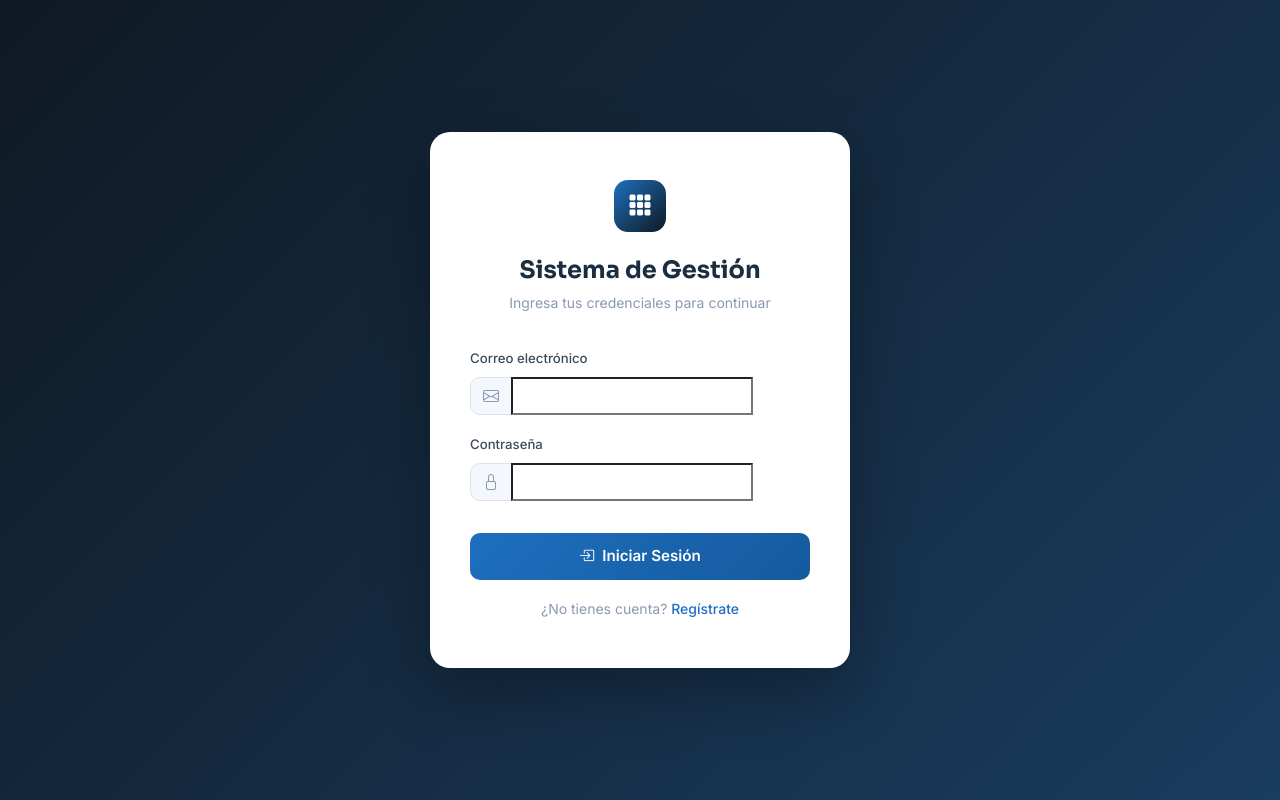
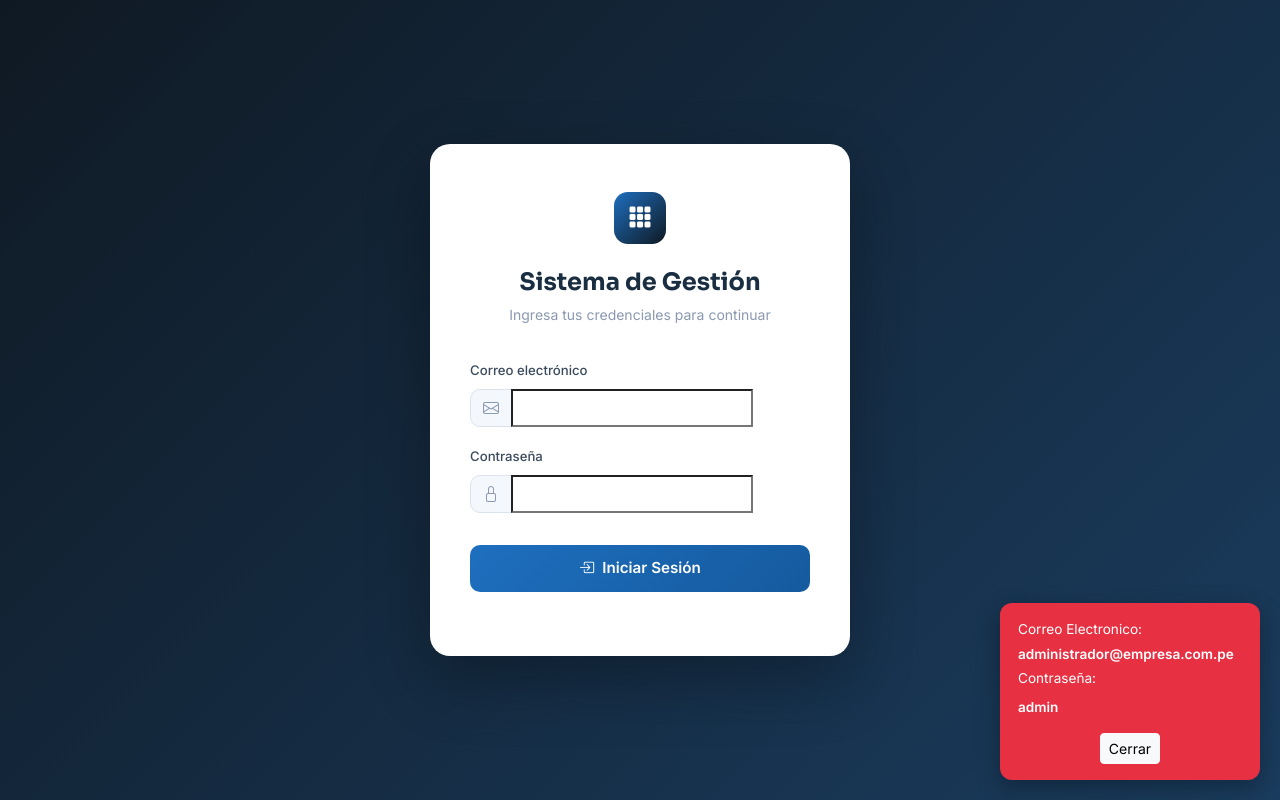
Before and after one commit to roberthbardales/demo2026, a Django app: template templates/users/login.html in a window 1280 px wide. Run offline with Django 3.2, Linux system fonts and the light colour scheme; the template is opened without the code that fills it, so the values that code supplies are empty, except form fields; tables that the repository leaves empty hold one stand-in row (values such as "Sample post"); form fields are guessed from the names that the template uses.

Commit message:
usuario administrador

```diff
--- a/templates/users/login.html
+++ b/templates/users/login.html
@@ -86,6 +86,7 @@
     </style>
 </head>
 <body>
+
 <div class="login-card">
     <div class="login-logo">
         <i class="bi bi-grid-3x3-gap-fill text-white fs-4"></i>
@@ -121,14 +122,39 @@
             <i class="bi bi-box-arrow-in-right me-2"></i>Iniciar Sesión
         </button>
         <div class="text-center mt-3">
-            <a href="{% url 'users_app:user-register' %}"
+            <!-- <a href="{% url 'users_app:user-register' %}"
                style="font-size:.875rem;color:#8a99b0;text-decoration:none;">
                 ¿No tienes cuenta?
                 <span style="color:#1e6fbf;font-weight:500;">Regístrate</span>
-            </a>
+            </a> -->
         </div>
     </form>
 </div>
 <script src="https://cdn.jsdelivr.net/npm/bootstrap@5.3.2/dist/js/bootstrap.bundle.min.js"></script>
+<div id="demoBox" style="
+    position: fixed;
+    bottom: 20px;
+    right: 20px;
+    background: #e73143;
+    color: white;
+    padding: 16px 18px;
+    border-radius: 12px;
+    width: 260px;
+    box-shadow: 0 8px 24px rgba(0,0,0,0.3);
+    font-size: 0.85rem;
+    z-index: 9999;
+">
+    <p class="mb-1">Correo Electronico:</p>
+    <p class="mb-1"><strong>administrador@empresa.com.pe</strong></p>
+    <p class="mb-2">Contraseña:</p>
+    <p class="mb-2"><strong>admin</strong></p>
+
+    <div class="text-center">
+        <button class="btn btn-light btn-sm mt-2"
+            onclick="document.getElementById('demoBox').style.display='none'">
+            Cerrar
+        </button>
+    </div>
+</div>
 </body>
 </html>
```
